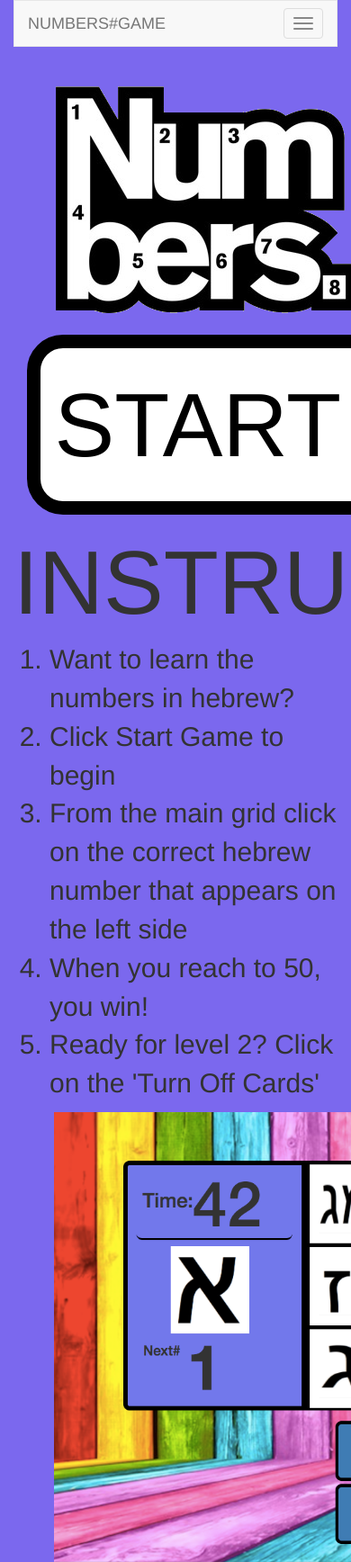
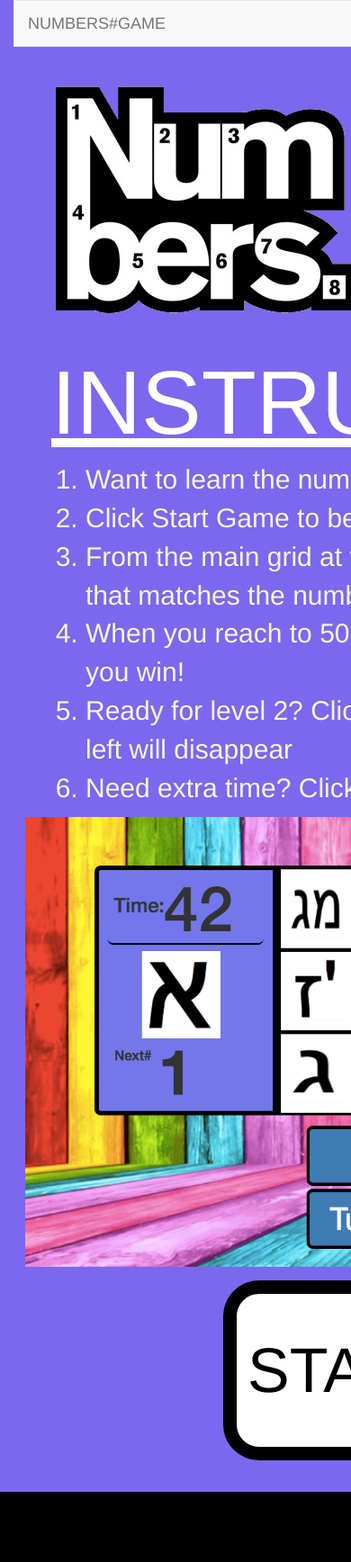
Before and after one commit to davalarcon/OmerGame, a plain HTML site: page index.html in a window 390 px wide. Shown: the top 1736 px of the page at 90% size. Drawn offline with Linux system fonts and the light colour scheme; no server answers.

Commit message:
trying to make it responsive

```diff
--- a/app.js
+++ b/app.js
@@ -12,10 +12,10 @@ $(document).ready(function(){
   $('.gridImg').click(function(){
     ion.sound.play('button_tiny');
 
-    if(($(this).attr('src') ===  $(".currentCard").attr('src') ) && myGame.currentNumber <= 5){
+    if(($(this).attr('src') ===  $(".currentCard").attr('src') ) && myGame.currentNumber <= 49){
     myGame.nextRound();
     }
-    else if (myGame.currentNumber === 6) {
+    else if (myGame.currentNumber === 50) {
       ion.sound.play('victory');
       showModal();
       this.clock(clearInterval(timeUp));
--- a/index.html
+++ b/index.html
@@ -5,6 +5,7 @@
     <title>Numbers#Game</title>
     <link rel="stylesheet" href="bootstrap.min.css">
     <link rel="stylesheet" href="style2.css">
+    <meta name="viewport" content="width=device-width, initial-scale=1.0">
   </head>
   <body>
 
@@ -75,14 +76,17 @@
     <ol>
       <li class="instructions">Want to learn the numbers in hebrew?</li>
       <li class="instructions">Click Start Game to begin</li>
-      <li class="instructions">From the main grid click on the correct hebrew number that appears on the left side</li>
-      <li class="instructions">When you reach to 50, you win!</li>
-      <li class="instructions">Ready for level 2? Click on the 'Turn Off Cards'</li>
+      <li class="instructions">From the main grid at the center click on the correct hebrew number that matches the number and character that appears on the left side</li>
+      <li class="instructions">When you reach to 50 without making mistakes under 60 seconds, you win!</li>
+      <li class="instructions">Ready for level 2? Click on the 'Turn Off Cards', and the card on the left will disappear</li>
+      <li class="instructions">Need extra time? Click on the "Stop Timer" to frezee the count down</li>
+
     </ol>
   </p>
 </div>
 <div class="container image">
   <img src="images/gameScreenShot.png" height="500"/>
+  <a href='index2.html'><button type="button" class="btn btn-success bottom">START GAME</button></a>
 </div>
 <div class="container-fluid footer">
 
--- a/style.css
+++ b/style.css
@@ -192,3 +192,8 @@ section {
     text-decoration: none;
     cursor: pointer;
 }
+
+@media screen and (max-width:768px){
+  body{
+
+  }
--- a/style2.css
+++ b/style2.css
@@ -10,15 +10,24 @@ body{
   background-color: white;
   border-radius: 40px;
 }
+
+.bottom{
+  margin-top: 15px;
+  margin-left: 130px;
+}
 h1{
   font-size: 100px;
+  color: white;
+  text-decoration: underline;
+
 }
 .instructions{
   font-size: 30px;
+  color: BEIGE;
 }
 
 .image{
-  height: 500px;
+  height: 700px;
   padding-left: 60px;
   margin-bottom: 50px;
 }
@@ -27,3 +36,33 @@ h1{
   height: 100px;
   background-color: black;
 }
+
+
+@media screen and (max-width:768px){
+  body{
+    /*background-color: red;*/
+    width: 1024px;
+  }
+  .image{
+    margin-left: -32px;
+  }
+  .btn-success{
+    height: 200px;
+    width: 500px;
+    font-size: 70px;
+    color: black;
+    border: solid 15px black;
+    background-color: white;
+    border-radius: 40px;
+  }
+  .bottom{
+    margin-top: 15px;
+    margin-left: 220px;
+  }
+  h1{
+    padding-left: 42px;
+  }
+  .instructions{
+    margin-left: 40px;
+  }
+}
```
Also changed, not shown: index2.html (+1 -0 lines), 1 other file.
